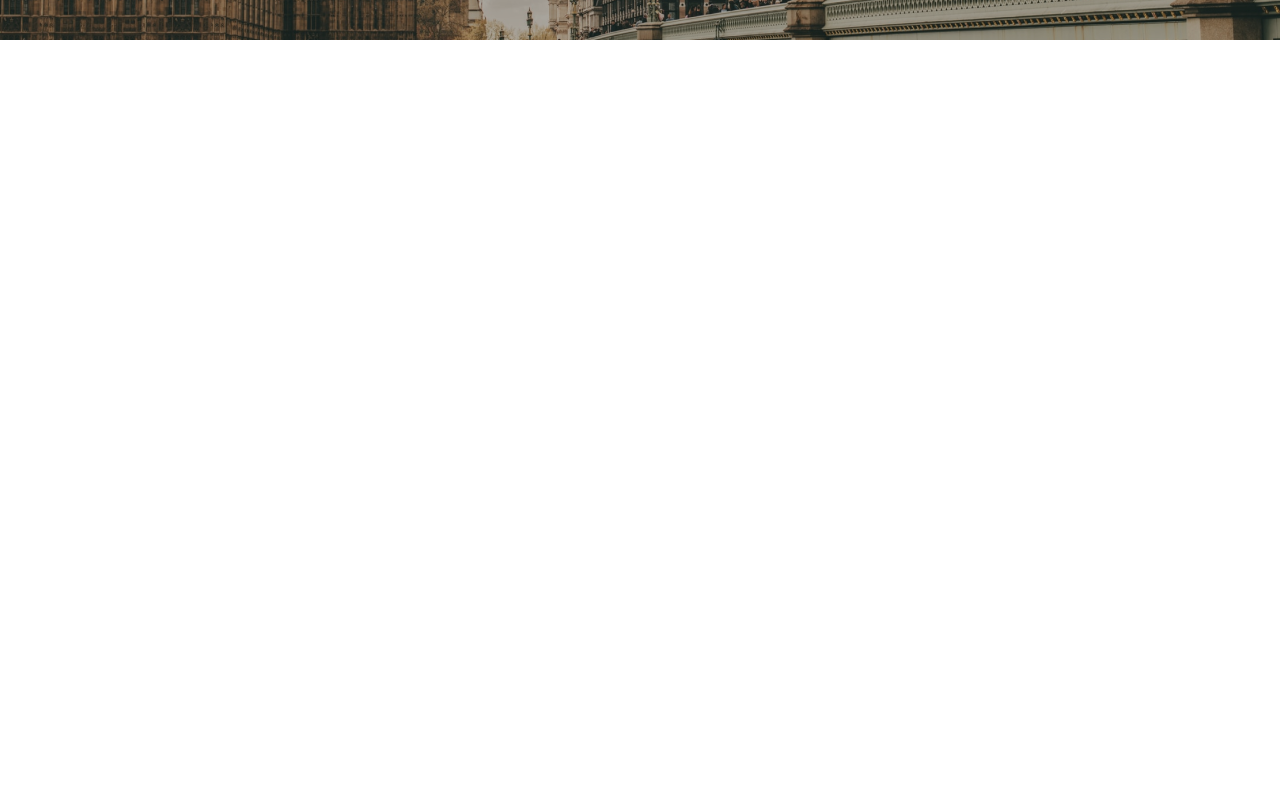
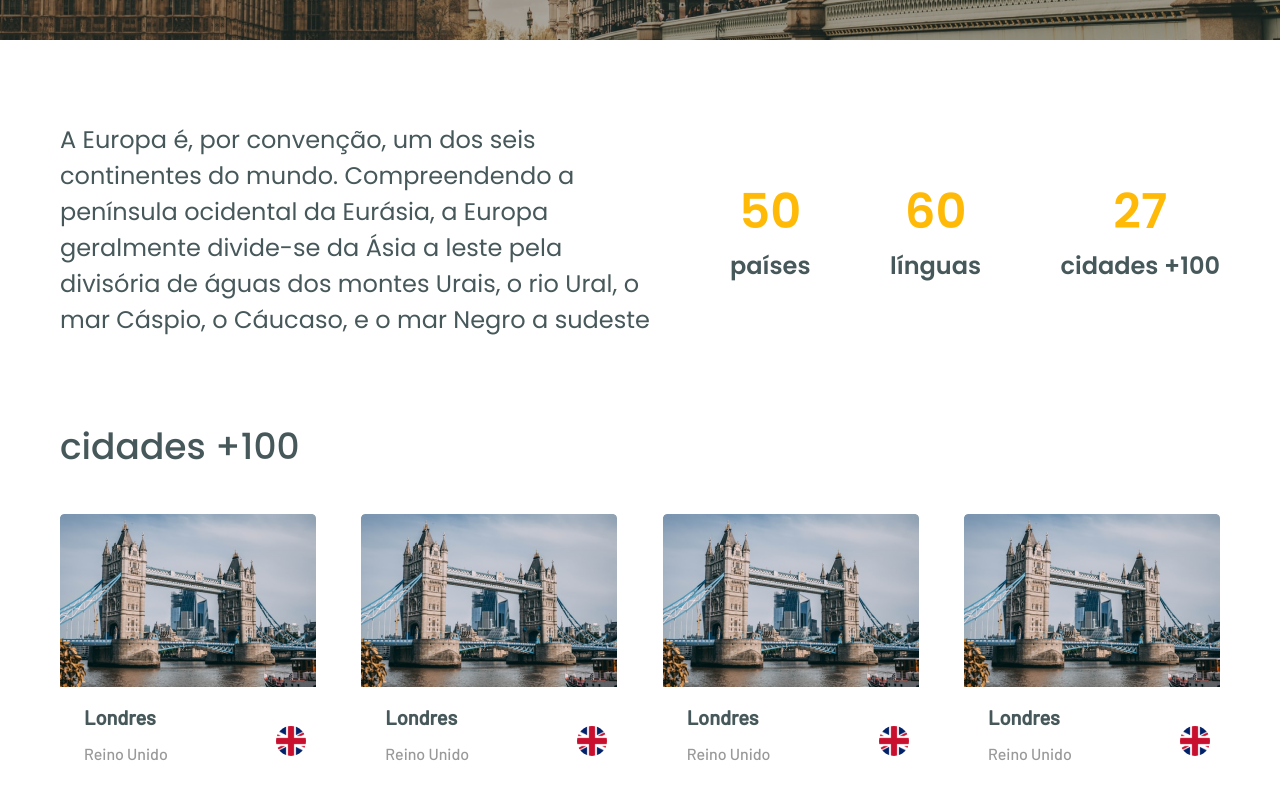
Before and after one commit to DiegoSouza7/worldtrip, a Next.js app: page /1 in a window 1280 px wide. Shown: the part 560-1352 px from the top of the page. Before the commit the page ends 800 px from the top, so only its background shows below. Built offline with nearby package versions, Linux system fonts and the light colour scheme.

Commit message:
feat: create component cityCard

```diff
--- /dev/null
+++ b/src/components/CityCard.tsx
@@ -0,0 +1,56 @@
+import { Flex, Grid, Text } from "@chakra-ui/react";
+
+
+export function CityCard() {
+  return (
+    <Grid
+      w="256"
+      h={280}
+      textAlign="center"
+      gridTemplateRows="173px 1fr"
+    >
+      <img
+        src="/Londres.png"
+        alt="Londres"
+        style={{borderTopLeftRadius: '4px', borderTopRightRadius: '4px'}}
+      />
+      <Grid
+        gridTemplateColumns="1fr 50px"
+      >
+        <Grid
+          gridTemplateRows="1fr 1fr"
+          height="100%"
+          textAlign="left"
+        >
+          <Text
+            color="gray.500"
+            fontWeight={600}
+            fontSize="xl"
+            fontFamily="Barlow"
+            lineHeight="25px"
+            mt="18px"
+            ml="24px"
+          >
+            Londres
+          </Text>
+          <Text
+            fontWeight={500}
+            fontSize={16}
+            fontFamily="Barlow"
+            lineHeight="26px"
+            ml="24px"
+            color="gray.400"
+          >
+            Reino Unido
+          </Text>
+        </Grid>
+        <Flex
+          justifyContent="center"
+          alignItems="center"
+        >
+          <img width="30px" height="30px" src="/Bandeira.svg" alt="" />
+        </Flex>
+      </Grid>
+    </Grid>
+  )
+}
--- a/src/pages/[id].tsx
+++ b/src/pages/[id].tsx
@@ -1,5 +1,7 @@
+import { Flex, Text, Box } from '@chakra-ui/react'
 import Head from 'next/head'
 import { BannerContinent } from '../components/BannerContinent'
+import { CityCard } from '../components/CityCard'
 import { Header } from '../components/Header'
 
 
@@ -15,6 +17,126 @@ export default function Continents() {
       </Head>
       <Header />
       <BannerContinent />
+      <Flex
+        w="100%"
+        maxWidth={1160}
+        h={220}
+        m="0 auto"
+        mt={20}
+        justifyContent="space-between"
+        alignItems="center"
+      >
+        <Text
+          fontWeight={400}
+          fontSize="2xl"
+          lineHeight="36px"
+          maxWidth={600}
+          color="gray.500"
+        >
+          A Europa é, por convenção, um dos seis continentes do mundo. Compreendendo a península ocidental da Eurásia, a Europa geralmente divide-se da Ásia a leste pela divisória de águas dos montes Urais, o rio Ural, o mar Cáspio, o Cáucaso, e o mar Negro a sudeste
+        </Text>
+        <Flex
+          w={490}
+          h={100}
+          justifyContent="space-between"
+          alignItems="center"
+        >
+          <Flex
+            justifyContent="space-between"
+            alignItems="center"
+            flexDirection="column"
+          >
+            <Text
+              color="#FFBA08"
+              fontWeight={600}
+              fontSize="5xl"
+              lineHeight="72px"
+            >
+              50
+            </Text>
+            <Text
+              fontWeight={600}
+              fontSize="2xl"
+              color="gray.500"
+              lineHeight="36px"
+            >
+              países
+            </Text>
+          </Flex>
+          <Flex
+            justifyContent="space-between"
+            alignItems="center"
+            flexDirection="column"
+          >
+            <Text
+              color="#FFBA08"
+              fontWeight={600}
+              fontSize="5xl"
+              lineHeight="72px"
+            >
+              60
+            </Text>
+            <Text
+              fontWeight={600}
+              fontSize="2xl"
+              color="gray.500"
+              lineHeight="36px"
+            >
+              línguas
+            </Text>
+          </Flex>
+          <Flex
+            justifyContent="space-between"
+            alignItems="center"
+            flexDirection="column"
+          >
+            <Text
+              color="#FFBA08"
+              fontWeight={600}
+              fontSize="5xl"
+              lineHeight="72px"
+            >
+              27
+            </Text>
+            <Text
+              fontWeight={600}
+              fontSize="2xl"
+              color="gray.500"
+              lineHeight="36px"
+            >
+              cidades +100
+            </Text>
+          </Flex>
+        </Flex>
+      </Flex>
+      <Box
+        w="100%"
+        maxWidth={1160}
+        h={220}
+        m="0 auto"
+        mt={20}
+      >
+        <Text
+          fontWeight={500}
+          fontSize="4xl"
+          lineHeight="54px"
+        >
+          cidades +100
+        </Text>
+        <Flex
+          justifyContent="space-between"
+          alignItems="center"
+          flexWrap="wrap"
+          w="100%"
+          mt={10}
+        >
+          <CityCard />
+          <CityCard />
+          <CityCard />
+          <CityCard />
+          <CityCard />
+        </Flex>
+      </Box>
     </>
   )
 }
--- a/src/styles/theme.ts
+++ b/src/styles/theme.ts
@@ -4,6 +4,7 @@ export const theme = extendTheme({
   colors: {
     gray: {
       "500": "#47585B",
+      "400": "#999999"
     }
   },
   fonts: {
```
Also changed, not shown: public/Bandeira.svg (added), public/Londres.png (added).
